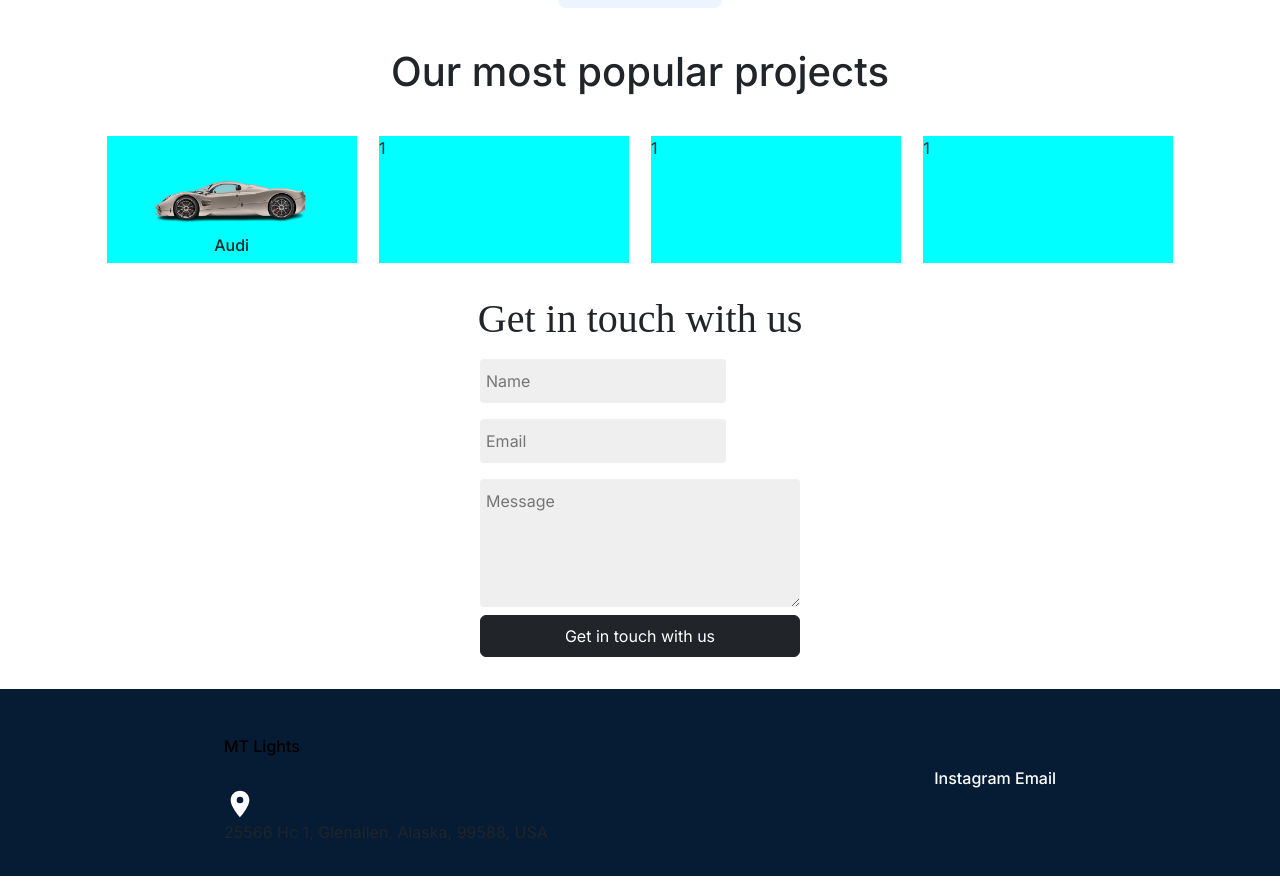
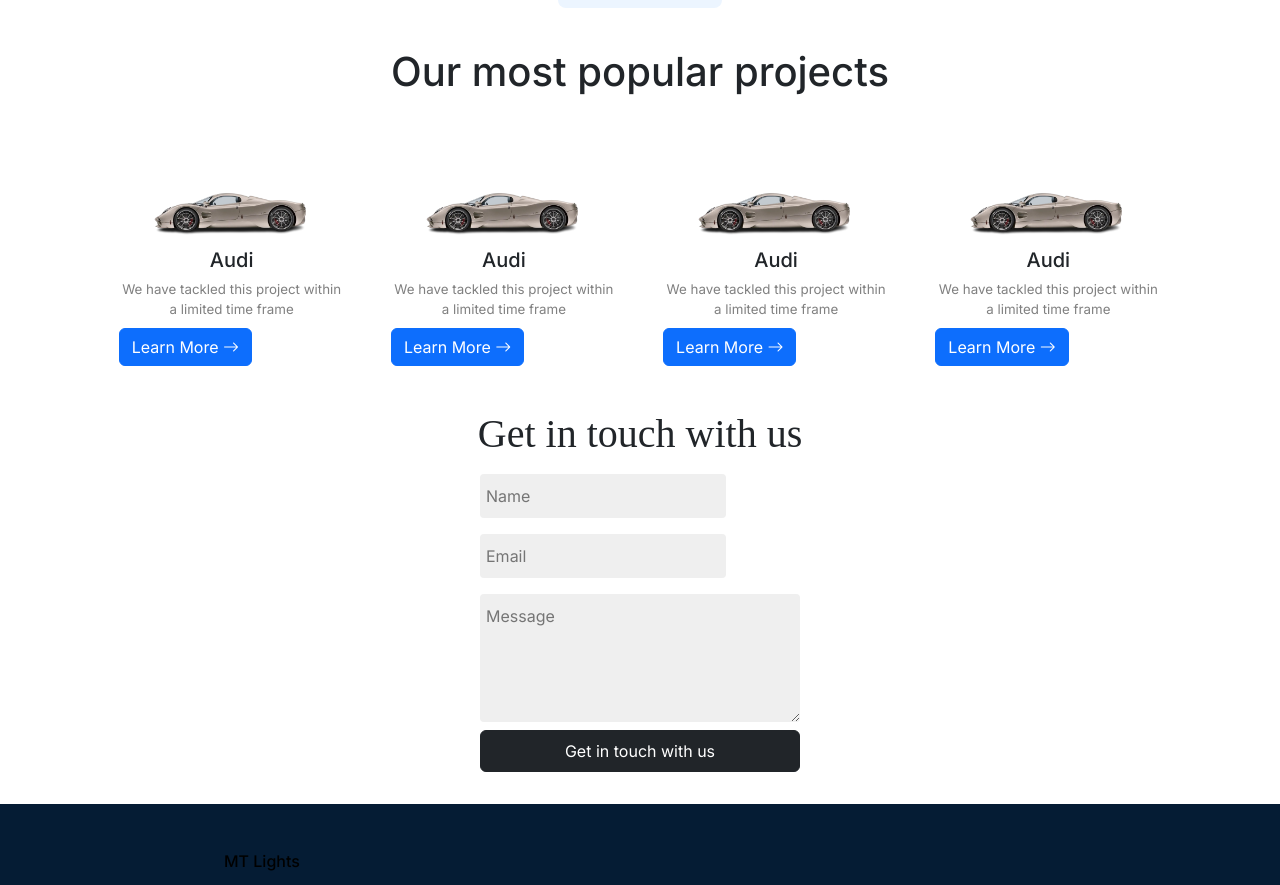
Before and after one commit to kennataddese6/threecars, a Next.js app: page / in a window 1280 px wide. Shown: the part 2283-3168 px from the top of the page. Built offline with nearby package versions, Linux system fonts and the light colour scheme; a web font is replaced by a local one.

Commit message:
add project card

```diff
--- a/app/globals.css
+++ b/app/globals.css
@@ -1,8 +1,8 @@
-@import url('https://fonts.googleapis.com/css2?family=Roboto:ital,wght@0,100;0,300;0,400;0,500;0,700;0,900;1,100;1,300;1,400;1,500;1,700;1,900&display=swap');
-@import url('https://fonts.googleapis.com/css2?family=Playwrite+FR+Moderne:wght@100..400&display=swap');
-@import url('https://fonts.googleapis.com/css2?family=Inconsolata:wght@200..900&family=Playwrite+FR+Moderne:wght@100..400&display=swap');
-@import url('https://fonts.googleapis.com/css2?family=Zen+Tokyo+Zoo&display=swap');
-@import url('https://fonts.googleapis.com/css2?family=Poppins:ital,wght@0,100;0,200;0,300;0,400;0,500;0,600;0,700;0,800;0,900;1,100;1,200;1,300;1,400;1,500;1,600;1,700;1,800;1,900&display=swap');
+@import url("https://fonts.googleapis.com/css2?family=Roboto:ital,wght@0,100;0,300;0,400;0,500;0,700;0,900;1,100;1,300;1,400;1,500;1,700;1,900&display=swap");
+@import url("https://fonts.googleapis.com/css2?family=Playwrite+FR+Moderne:wght@100..400&display=swap");
+@import url("https://fonts.googleapis.com/css2?family=Inconsolata:wght@200..900&family=Playwrite+FR+Moderne:wght@100..400&display=swap");
+@import url("https://fonts.googleapis.com/css2?family=Zen+Tokyo+Zoo&display=swap");
+@import url("https://fonts.googleapis.com/css2?family=Poppins:ital,wght@0,100;0,200;0,300;0,400;0,500;0,600;0,700;0,800;0,900;1,100;1,200;1,300;1,400;1,500;1,600;1,700;1,800;1,900&display=swap");
 * {
   margin: 0;
   padding: 0;
@@ -28,23 +28,23 @@
   margin: auto;
 }
 .roboto-regular {
-  font-family: 'Roboto', sans-serif;
+  font-family: "Roboto", sans-serif;
   font-weight: 700;
   font-style: normal;
 }
 .play-write {
-  font-family: 'Playwrite FR Moderne', cursive;
+  font-family: "Playwrite FR Moderne", cursive;
   font-optical-sizing: auto;
   font-style: normal;
 }
 .inconsolata {
-  font-family: 'Inconsolata', monospace;
+  font-family: "Inconsolata", monospace;
   font-optical-sizing: auto;
   font-style: normal;
-  font-variation-settings: 'wdth' 100;
+  font-variation-settings: "wdth" 100;
 }
 .zen-tokyo-zoo-regular {
-  font-family: 'Zen Tokyo Zoo', system-ui;
+  font-family: "Zen Tokyo Zoo", system-ui;
   font-weight: 400;
   font-style: normal;
 }
@@ -114,7 +114,9 @@
 }
 .projects {
   width: 250px;
-  background-color: aqua;
+  padding: 0.75em;
+  /* box-shadow: 0 6px 8px 0 rgb(197, 197, 197), 0 12px 16px 0 rgb(204, 204, 204); */
+  /* border-radius: 8px; */
 }
 .workstep {
   margin: auto;
@@ -143,7 +145,7 @@
   margin: auto;
 }
 .heroheaderText {
-  font-family: 'Poppins', sans-serif;
+  font-family: "Poppins", sans-serif;
   font-weight: 600;
   font-style: normal;
   font-size: 2rem;
@@ -155,7 +157,7 @@
 }
 
 .now-span::after {
-  content: '';
+  content: "";
   position: absolute;
   bottom: 25%;
   margin-bottom: -8px;
--- a/app/page.tsx
+++ b/app/page.tsx
@@ -417,11 +417,44 @@
       <div className="projectsContainer col-xl-10 col-xxl-9">
         <div className="projects">
           <Image src={sports2} alt="projectimage" className="projectImage" />
-          <h6 className="center-text">Audi</h6>
+          <h5 className="center-text">Audi</h5>
+          <p className="center-text servicesPargraph">
+            We have tackled this project within a limited time frame
+          </p>
+          <button className="btn btn-primary center-item mt-2">
+            Learn More <i className="bi bi-arrow-right"></i>
+          </button>
         </div>
-        <div className="projects">1</div>
-        <div className="projects">1</div>
-        <div className="projects">1</div>
+        <div className="projects">
+          <Image src={sports2} alt="projectimage" className="projectImage" />
+          <h5 className="center-text">Audi</h5>
+          <p className="center-text servicesPargraph">
+            We have tackled this project within a limited time frame
+          </p>
+          <button className="btn btn-primary center-item mt-2">
+            Learn More <i className="bi bi-arrow-right"></i>
+          </button>
+        </div>
+        <div className="projects">
+          <Image src={sports2} alt="projectimage" className="projectImage" />
+          <h5 className="center-text">Audi</h5>
+          <p className="center-text servicesPargraph">
+            We have tackled this project within a limited time frame
+          </p>
+          <button className="btn btn-primary center-item mt-2">
+            Learn More <i className="bi bi-arrow-right"></i>
+          </button>
+        </div>
+        <div className="projects">
+          <Image src={sports2} alt="projectimage" className="projectImage" />
+          <h5 className="center-text">Audi</h5>
+          <p className="center-text servicesPargraph">
+            We have tackled this project within a limited time frame
+          </p>
+          <button className="btn btn-primary center-item mt-2">
+            Learn More <i className="bi bi-arrow-right"></i>
+          </button>
+        </div>
       </div>
       <div className="footerOne">
         <h1 className="center-text play-write">Get in touch with us</h1>
--- a/package.json
+++ b/package.json
@@ -11,6 +11,7 @@
   "dependencies": {
     "@emailjs/browser": "^4.3.3",
     "bootstrap": "^5.3.3",
+    "bootstrap-icons": "^1.11.3",
     "framer-motion": "^11.2.10",
     "next": "14.2.3",
     "react": "^18",
```
Also changed, not shown: app/layout.tsx (+12 -10 lines), 1 other file (tests, documents, lock files or other folders).
